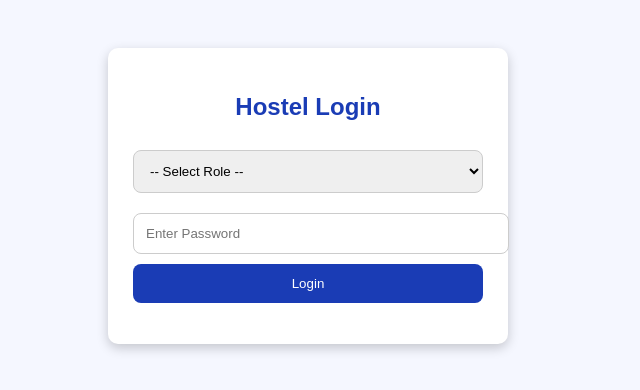
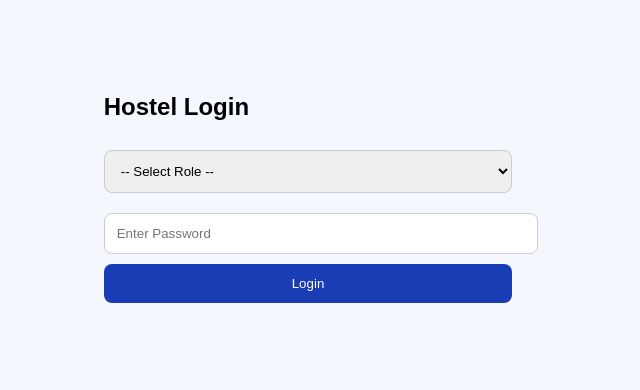
Before and after one commit to Sanjanasabu27/Hostel-management, a plain HTML site: page index.html in a window 1280 px wide. Shown: the part 204-594 px from the top of the page, without its empty margins (332-972 px from the left). Drawn offline with Linux system fonts and the light colour scheme.

Commit message:
Update index.html

```diff
--- a/index.html
+++ b/index.html
@@ -14,12 +14,7 @@
       align-items: center;
       height: 100vh;
     }
-    .login-box {
-      width: 350px;
-      background: white;
-      padding: 25px;
-      border-radius: 10px;
-      box-shadow: 0 4px 12px rgba(0,0,0,0.2);
+
     }
     h2 {
       text-align: center;
```
